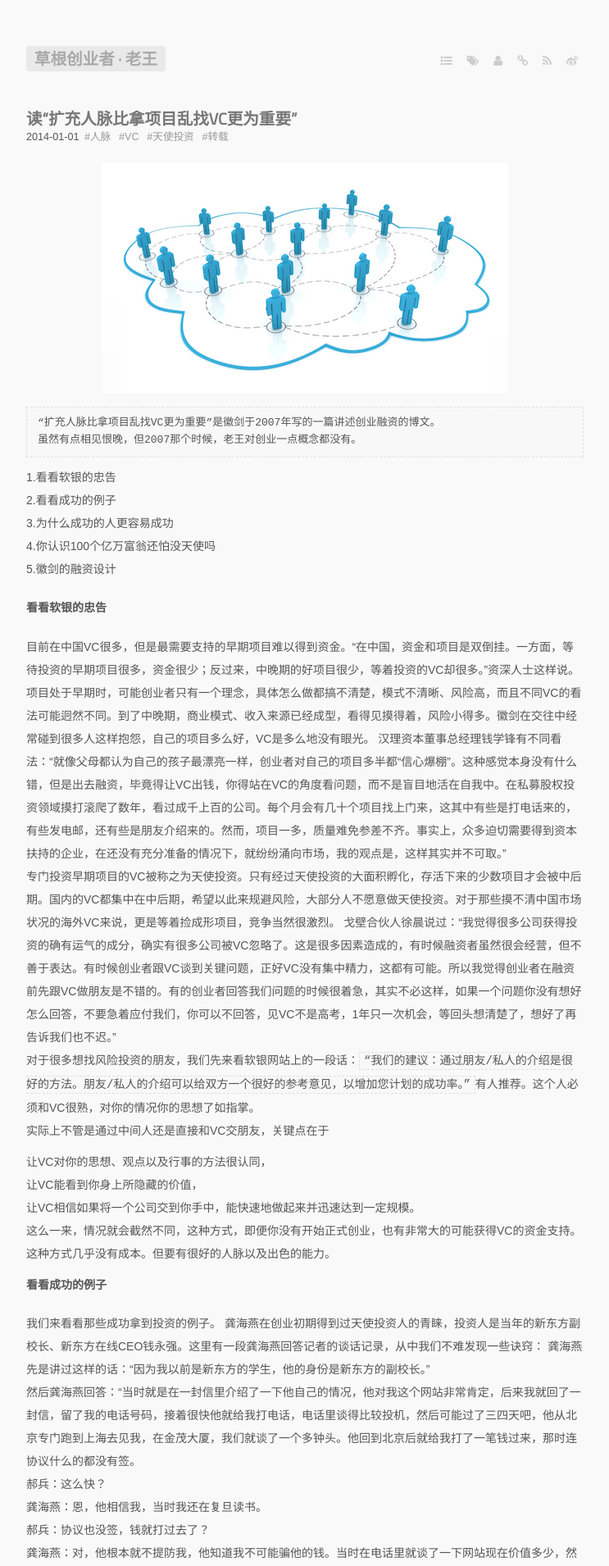
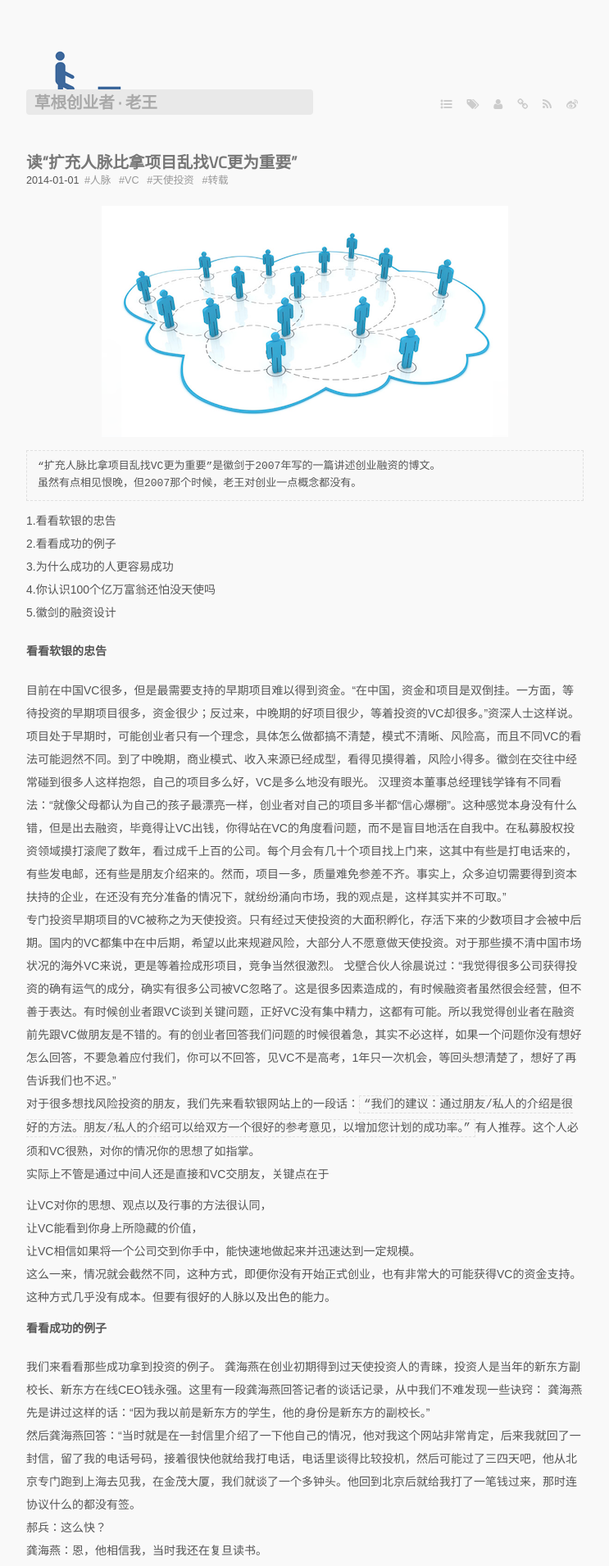
Before and after one commit to laowang24/laowang24.github.com, a Jekyll site: the page built from index.markdown, in a window 1280 px wide. Shown: the top 1910 px of the page at 82% size, without its empty margins (268-1011 px from the left). Built offline with Jekyll 4.4.1, drawn with Linux system fonts in a browser that asks for light colours; some web fonts are replaced; Markdown is read by kramdown in place of the engine named in the settings.

Commit message:
update at 2014-01-03

```diff
--- a/_layouts/default.html
+++ b/_layouts/default.html
@@ -26,6 +26,7 @@
       <div id="main" role="main">
         <header>
           <div id="header">
+			<div class="logo"></div>
             <h1><a class="" href="/">{{ site.name }}</a></h1>
           </div>
           <nav>
--- a/media/css/style.css
+++ b/media/css/style.css
@@ -34,6 +34,12 @@ hr {
   border: none;
   border-top: 1px dashed #d0d0d0;
   border-bottom: 1px dashed #f9f9f9; }
+
+.logo {
+  background:url('/media/images/201401/web_logo.png') no-repeat;
+  width:350px;
+  height:53px;
+}
 
 .center {
   text-align: center; }
```
